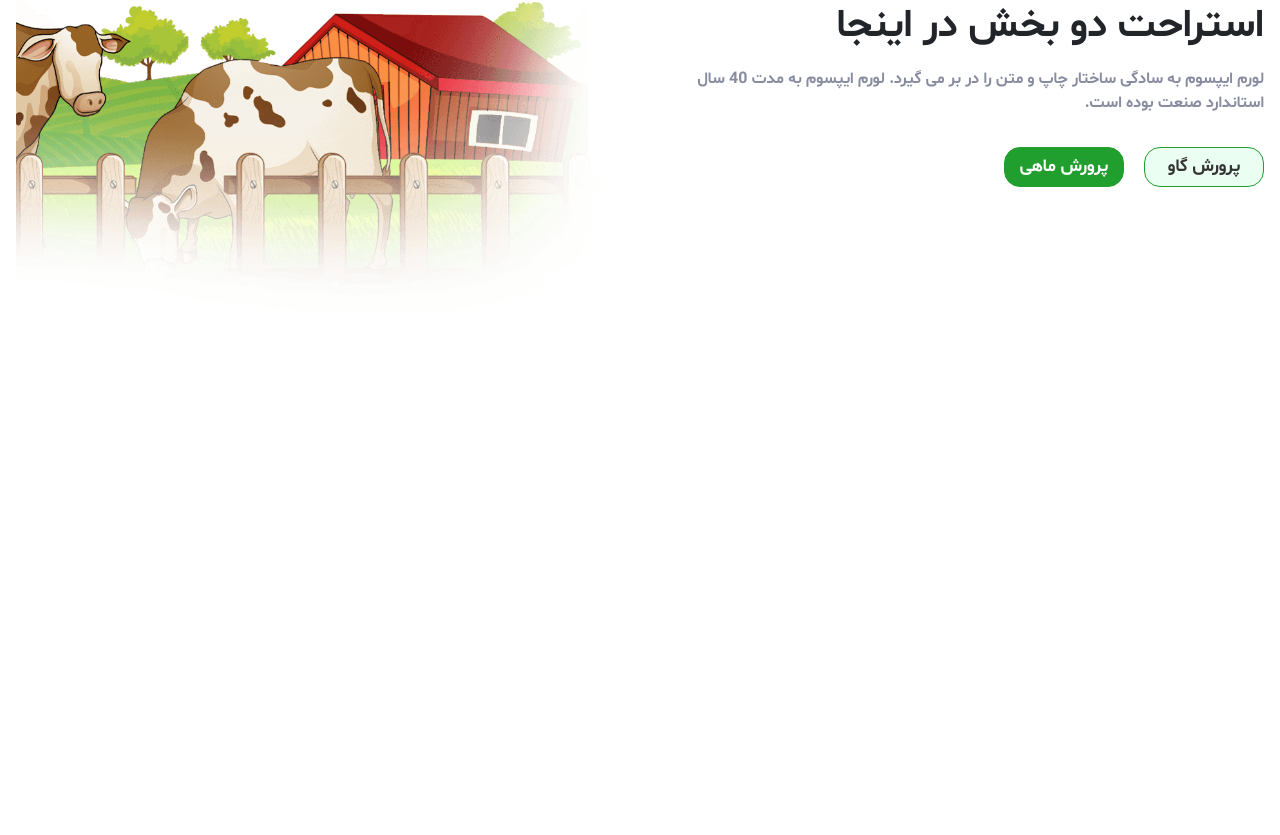
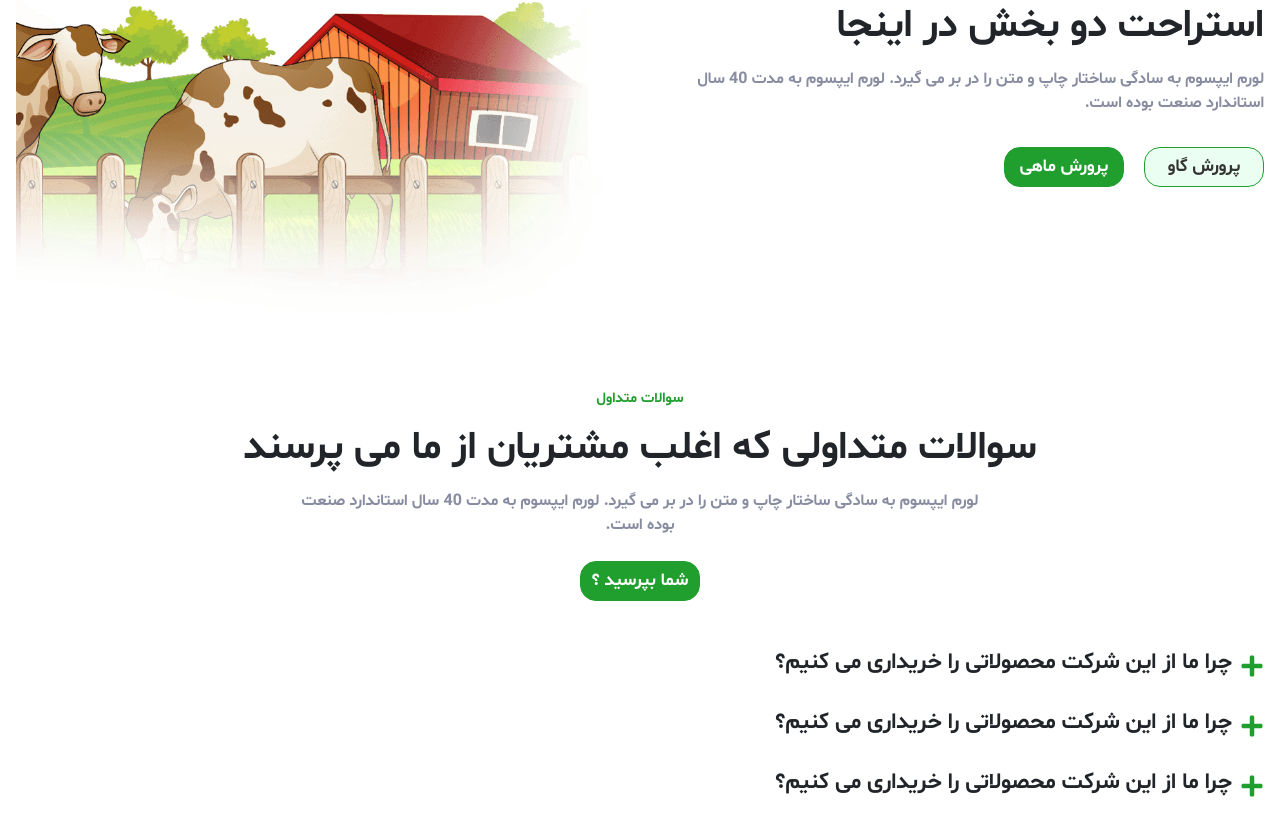
Before and after one commit to mohammadmehdidalvandii/TRIFLES-SHOP, a Next.js app: page / in a window 1280 px wide. Shown: the part 5686-6521 px from the top of the page. Before the commit the page ends 6074 px from the top, so only its background shows below. Built offline with nearby package versions, Linux system fonts and the light colour scheme.

Commit message:
create section Question for home-page

```diff
--- a/src/app/page.js
+++ b/src/app/page.js
@@ -3,6 +3,7 @@ import Banner from "@/components/template/index/Banner/Banner";
 import Brief from "@/components/template/index/Brief/Brief";
 import Country from "@/components/template/index/Country/Country";
 import Cultivation from "@/components/template/index/Cultivation/Cultivation";
+import Question from "@/components/template/index/Question/Question";
 import Sectors from "@/components/template/index/Sectors/Sectors";
 import Shop from "@/components/template/index/Shop/Shop";
 import Triple from "@/components/template/index/Triple/Triple";
@@ -18,6 +19,7 @@ export default function Home() {
    <Cultivation/>
    <Brief/>
    <Sectors/>
+   <Question/>
    </>
   );
 }
--- a/src/components/module/Accordion/Accordion.js
+++ b/src/components/module/Accordion/Accordion.js
@@ -1,7 +1,7 @@
 "use client"
 import React, { useState } from 'react';
 import style from './Accordion.module.css';
-import { FaPlus } from "react-icons/fa";
+import { FaPlus , FaMinus } from "react-icons/fa";
 
 function Accordion() {
     const [showAccordion , setShowAccordion] = useState(false);
@@ -13,9 +13,16 @@ function Accordion() {
   return (
     <div className={style.accordion}>
     <div className={style.accordion_title_icon} onClick={handlerShowAccordion}>
-        <span className={style.accordion_icon}>
+        {showAccordion ?(
+               <span className={style.accordion_icon}>
+               <FaMinus />
+           </span>
+        ):(
+            <span className={style.accordion_icon}>
             <FaPlus/>
         </span>
+        )}
+
         <h6 className={style.accordion_title}> چرا ما از این شرکت محصولاتی را خریداری می کنیم؟ </h6>
     </div>
     {showAccordion && (
--- /dev/null
+++ b/src/components/template/index/Question/Question.js
@@ -0,0 +1,39 @@
+import React from 'react';
+import style from './Question.module.css';
+import TitleCenter from '@/components/module/TitleCenter/TitleCenter';
+import Link from 'next/link';
+import Accordion from '@/components/module/Accordion/Accordion';
+
+
+
+function Question() {
+  return (
+    <section className={style.question}>
+        <div className="containers">
+            <div className="row">
+                <div className="col-12">
+                    <TitleCenter
+                        text='سوالات متداول'
+                        title='سوالات متداولی که اغلب مشتریان از ما می پرسند'
+                        desc='لورم ایپسوم به سادگی ساختار چاپ و متن را در بر می گیرد. لورم ایپسوم به مدت 40 سال استاندارد صنعت بوده است.'
+                    />
+                </div>
+            </div>
+            <div className="row mt-4">
+                <div className="col-12">
+                    <Link href='/' className={`${style.question_link} ${'button_black'}`}>شما بپرسید ؟</Link>
+                </div>
+            </div>
+            <div className="row mt-5">
+                <div className="col-12">
+                    <Accordion/>
+                    <Accordion/>
+                    <Accordion/>
+                </div>
+            </div>
+        </div>
+    </section>
+  )
+}
+
+export default Question
--- /dev/null
+++ b/src/components/template/index/Question/Question.module.css
@@ -0,0 +1,8 @@
+.question{
+    display: block;
+    width: 100%;
+    margin: 4rem 0;
+}
+.question_link{
+    margin: 0 auto;
+}
```
